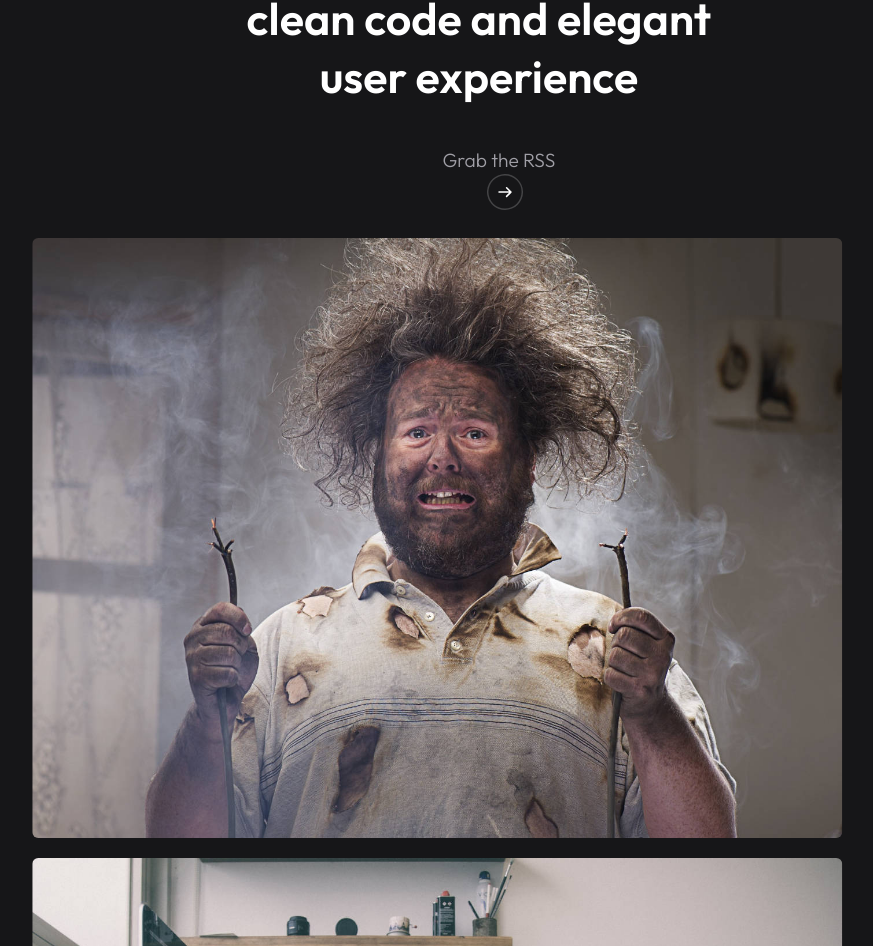
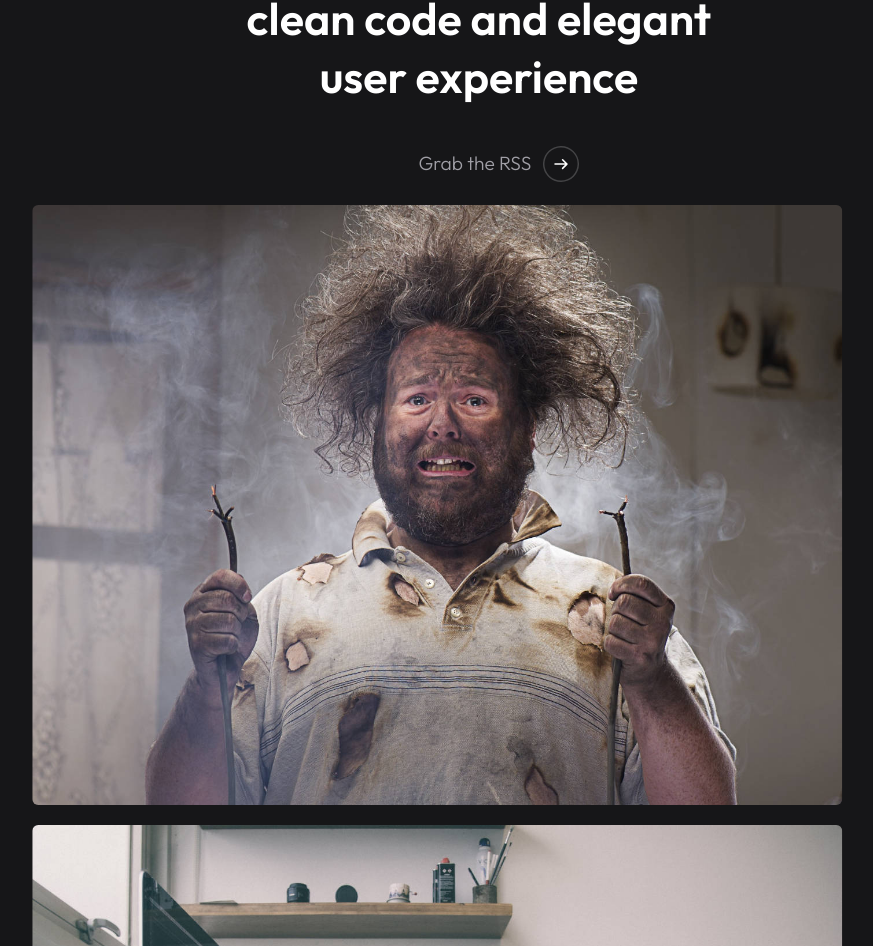
Before and after one commit to gianjohansen/johansen.ai, a Next.js app: page / in a window 1280 px wide. Shown: the part 1131-2077 px from the top of the page, without its empty margins (177-1050 px from the left). Built offline with nearby package versions, Linux system fonts and the light colour scheme.

Commit message:
Fix RSS link alignment

```diff
--- a/components/StaticOutro.tsx
+++ b/components/StaticOutro.tsx
@@ -144,7 +144,7 @@ const StaticOutro: React.FC<StaticOutroProps> = ({
                     <div className={styles.rssLink}>
                       <a href="/rss/feed.xml" type="application/rss+xml">
                         Grab the RSS
-                        <span className={styles.arrowSvg}>
+                        <span className={styles.rssCta}>
                           <svg
                             xmlns="http://www.w3.org/2000/svg"
                             width="100"
--- a/styles/Home.module.css
+++ b/styles/Home.module.css
@@ -288,6 +288,18 @@
   .arrowSvg {
     max-width: 48px;
   }
+}
+
+.rssCta {
+  margin-left: clamp(12px, 0.75vw, 0.75vw);
+  display: inline-block;
+  vertical-align: middle;
+  line-height: 1;
+}
+
+.rssCta svg {
+  width: 4.5vh;
+  height: 4.5vh;
 }
 
 .jobIconQantas {
```
